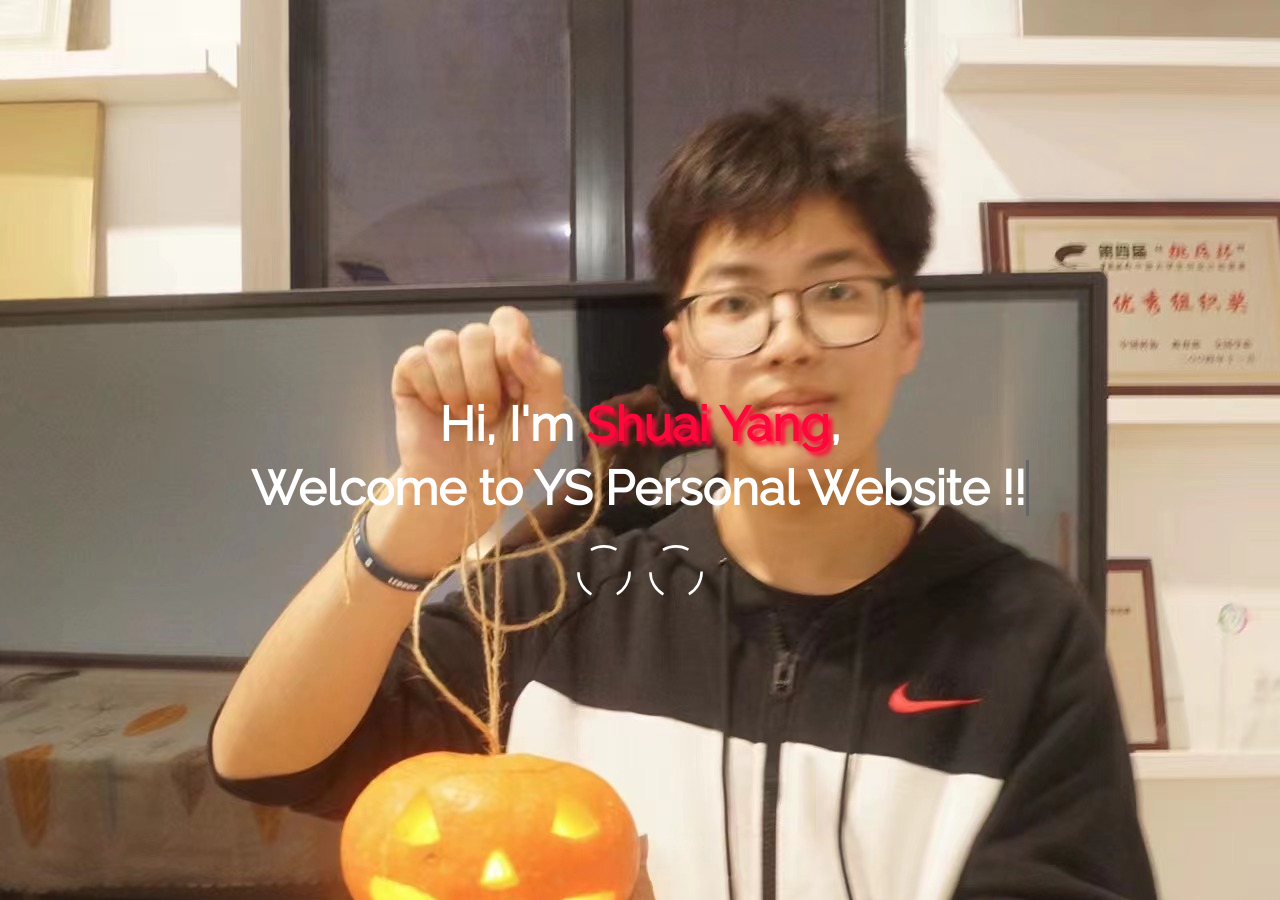
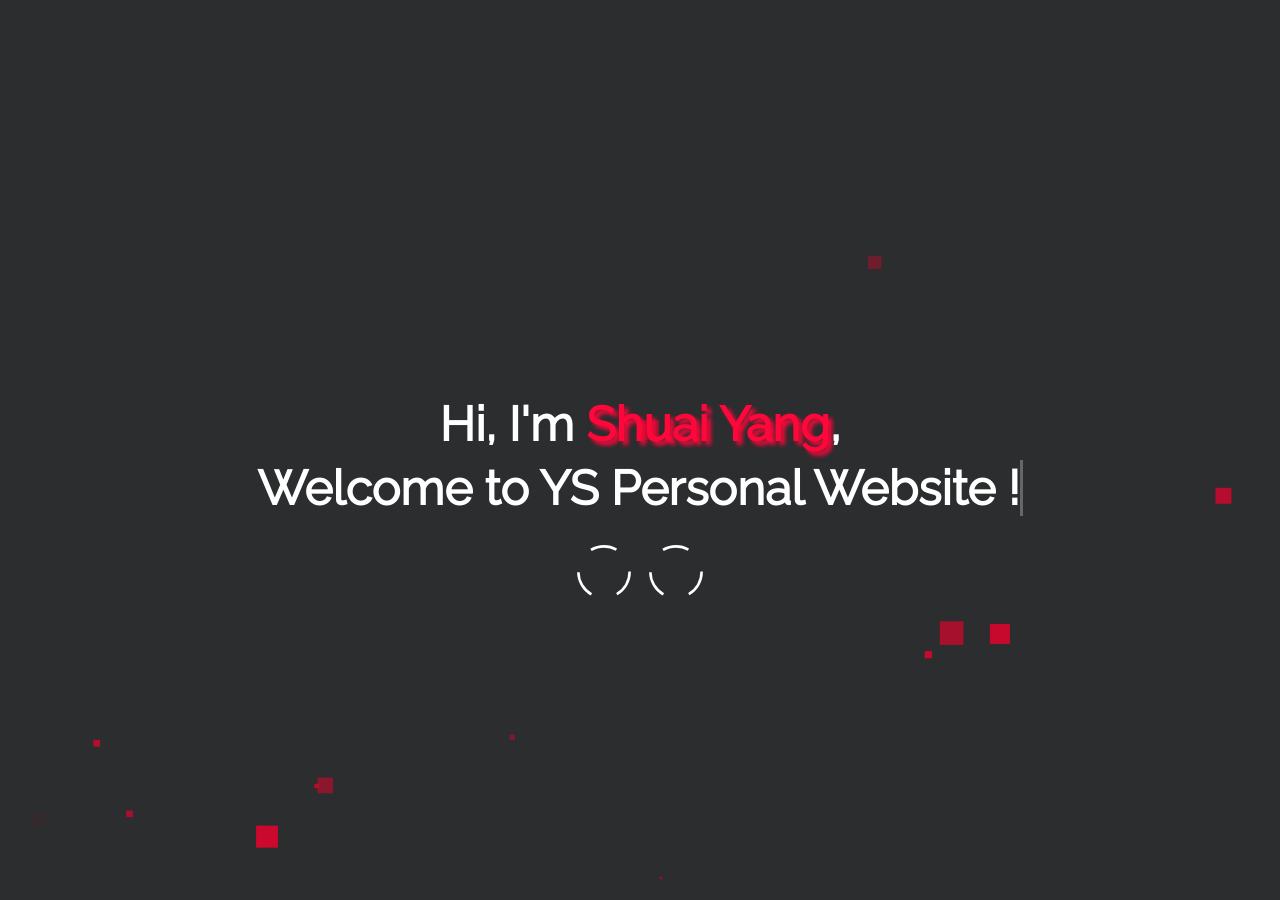
Before and after one commit to YS-IMTech/YS-IMTech.github.io, a Jekyll site: the page built from index.html, in a window 1280 px wide and 900 px high. Built offline with Jekyll 4.4.1, drawn with Linux system fonts in a browser that asks for light colours.

Commit message:
Update default.html

```diff
--- a/_layouts/default.html
+++ b/_layouts/default.html
@@ -22,9 +22,7 @@
 </head>
 
 <body>
-  <div class="profile-pic-div animated">
-            <a href="#about" class="profile-pic-link"><img src="{{ site.profile_picture }}" class="profile-pic"/></a>
-  </div>
+
   <div id="preloader">
     <div class="load">
       <hr />
```
